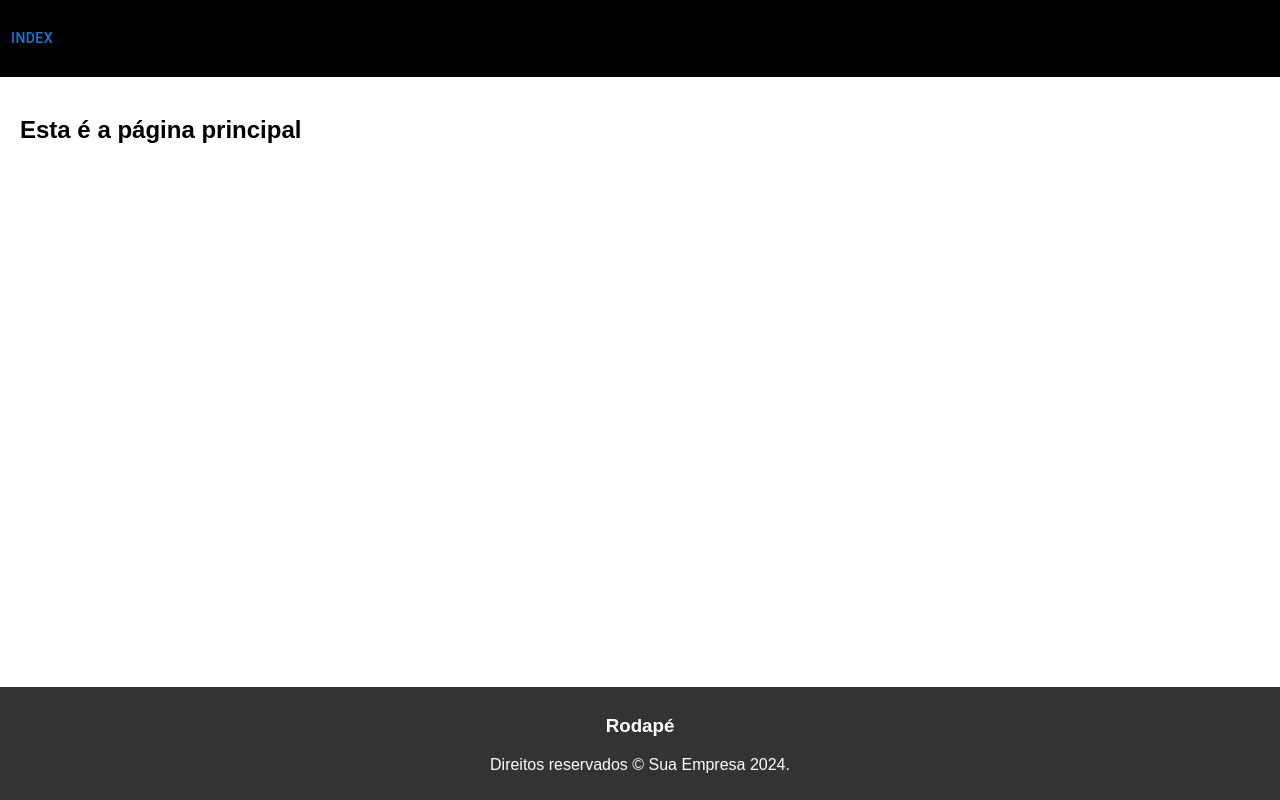
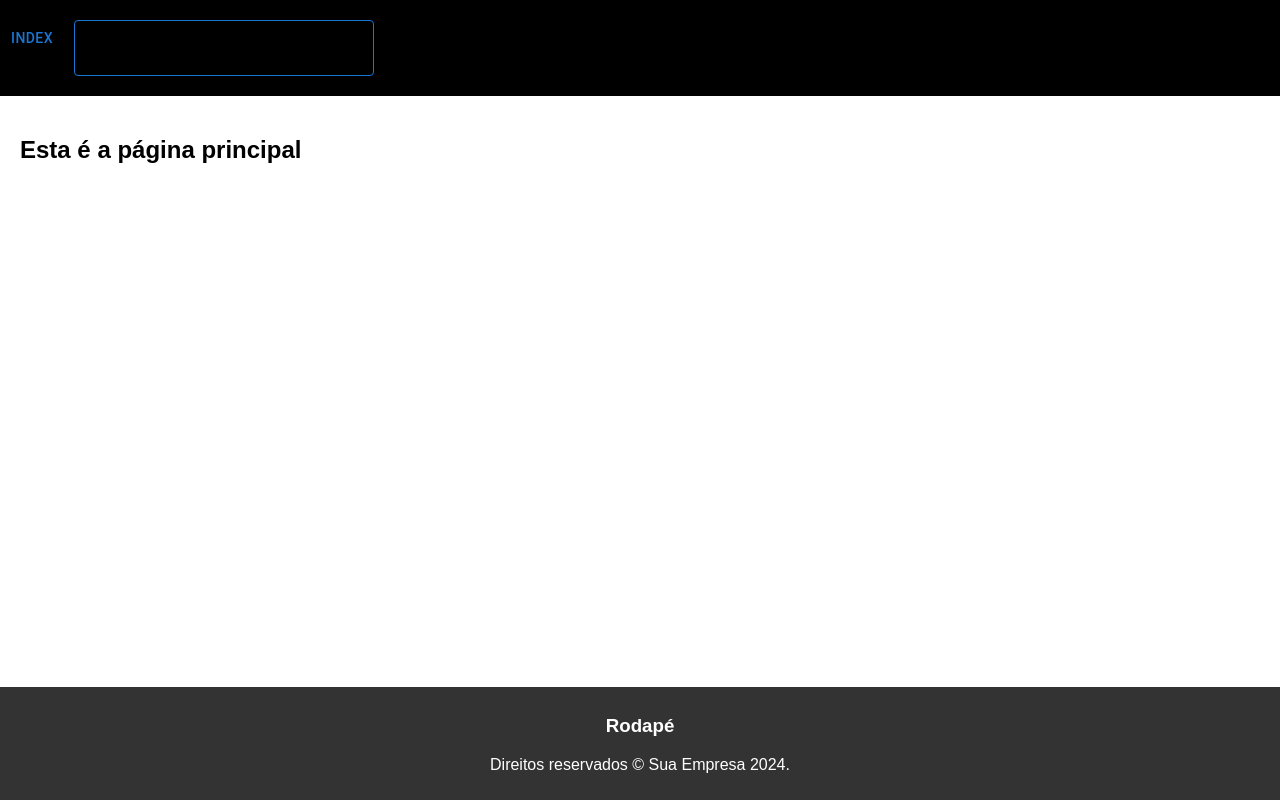
Before and after one commit to UnsignedV0id/pogwiki, a React (Create React App) app in the folder Front/front/: page / in a window 1280 px wide. Built offline with nearby package versions, Linux system fonts and the light colour scheme.

Commit message:
implementada base componente de busca

```diff
--- a/Front/front/src/App.css
+++ b/Front/front/src/App.css
@@ -48,6 +48,7 @@ html, body {
 header {
   background-color: #000000;
   padding: 20px 0;
+  display: inline-block;
 }
 
 .displayFlex {
@@ -93,3 +94,7 @@ article {
 nav a {
   display: block;
 }
+
+#mainHeader{
+  background-color: red;
+}
--- a/Front/front/src/components/header.js
+++ b/Front/front/src/components/header.js
@@ -1,5 +1,7 @@
 import React, { useState } from 'react';
 import { NestedMenuItem } from 'mui-nested-menu';
+import Autocomplete from '@mui/material/Autocomplete';
+import TextField from '@mui/material/TextField';
 import { Button, Menu,MenuItem} from '@mui/material';
 import ArrowRightIcon from '@mui/icons-material/ArrowRight';
 import { useNavigate } from "react-router-dom";
@@ -23,13 +25,11 @@ function Header() {
 
   return (
     <header>
-      <div id="#mainHeader">
-      <div>
-
+      <div id="#mainHeader" style={{display:'inline-flex'}}>
+          <div id="#indexMenu">
               <Button onMouseOver={handleClick}>
                 Index
               </Button>
-
               <Menu anchorEl={anchorEl} open={open} onClose={handleClose}>
                 <NestedMenuItem label="Primeiro Menu"parentMenuOpen={open}>
                   <MenuItem onClick= {() => routeChange("/sobre")}  >About!</MenuItem>
@@ -39,7 +39,25 @@ function Header() {
                   </NestedMenuItem>
                 </NestedMenuItem>
               </Menu>
-
+          </div>
+          <div id='#searchBar' style={{marginLeft:'10px'}}>
+              <Autocomplete
+                  disablePortal
+                  id="combo-box-demo"
+                  options={['1', '11','2','22']}
+                  sx={{
+                     width: 300 ,
+                     input: { color: 'red' },
+                     "& .MuiOutlinedInput-root .MuiOutlinedInput-notchedOutline":
+                      {
+                        borderColor: "primary.main",
+                      },
+                      "& .MuiOutlinedInput-root:hover .MuiOutlinedInput-notchedOutline": {
+                        borderColor: "cyan", // Change to the desired hover color
+                     }
+                    }}
+                  renderInput={(params) => <TextField {...params} label="Pages" />}
+                />
           </div>
         </div>
     </header>
```
Lines whose indentation alone changed are shown as unchanged.
